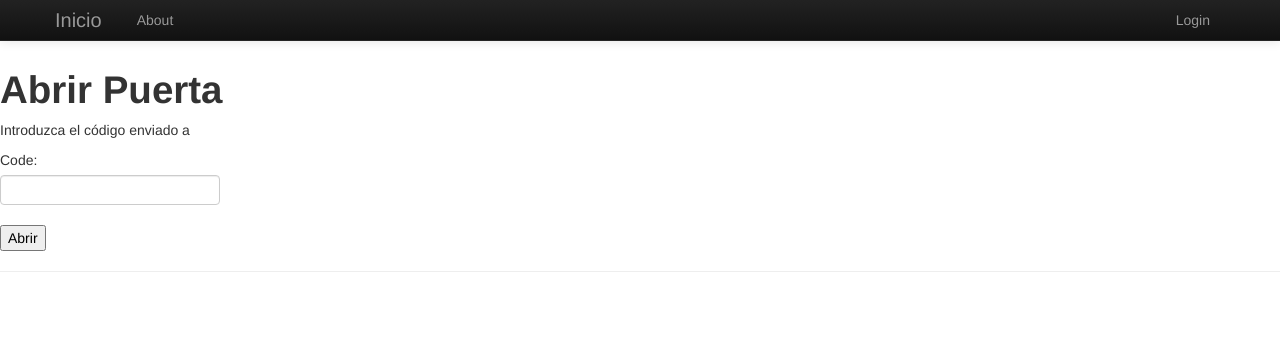
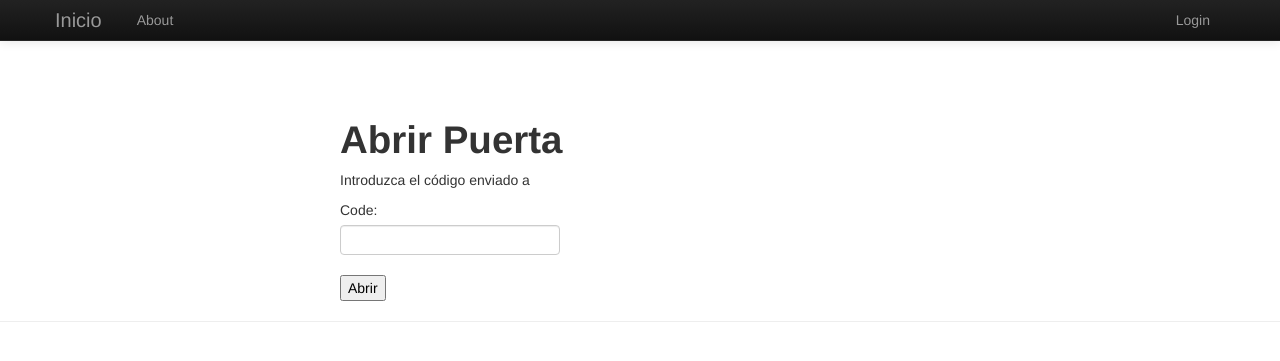
Before and after one commit to luisescamillar/sisdom, a Django app: template templates/app/open.html in a window 1280 px wide. Shown: the top 361 px of the page. Run offline with Django 3.2, Linux system fonts and the light colour scheme; the template is opened without the code that fills it: values that come from a table or form of the project are taken from there, others are empty; parts of the project's set-up code (start-up, migrations or seed data) failed here and were passed over.

Commit message:
css mods

```diff
--- a/static/css/bootstrap-fluid-adj.css
+++ b/static/css/bootstrap-fluid-adj.css
@@ -9,6 +9,8 @@
       div.body {
         margin-left: auto;
         margin-right: auto;
+        margin-top: 60px;
+        width: 600px;
       }
 
       div.index {
--- a/templates/app/index.html
+++ b/templates/app/index.html
@@ -6,7 +6,7 @@
 
 {% load staticfiles %}
 
-<div class="index">
+<div class="body">
 	<div style="float:left">
 		<p>Trabajo Terminal</p>
 		<p>Sistema Domotico para la Operacion Remota de los Accesos a Viviendas</p>
```
